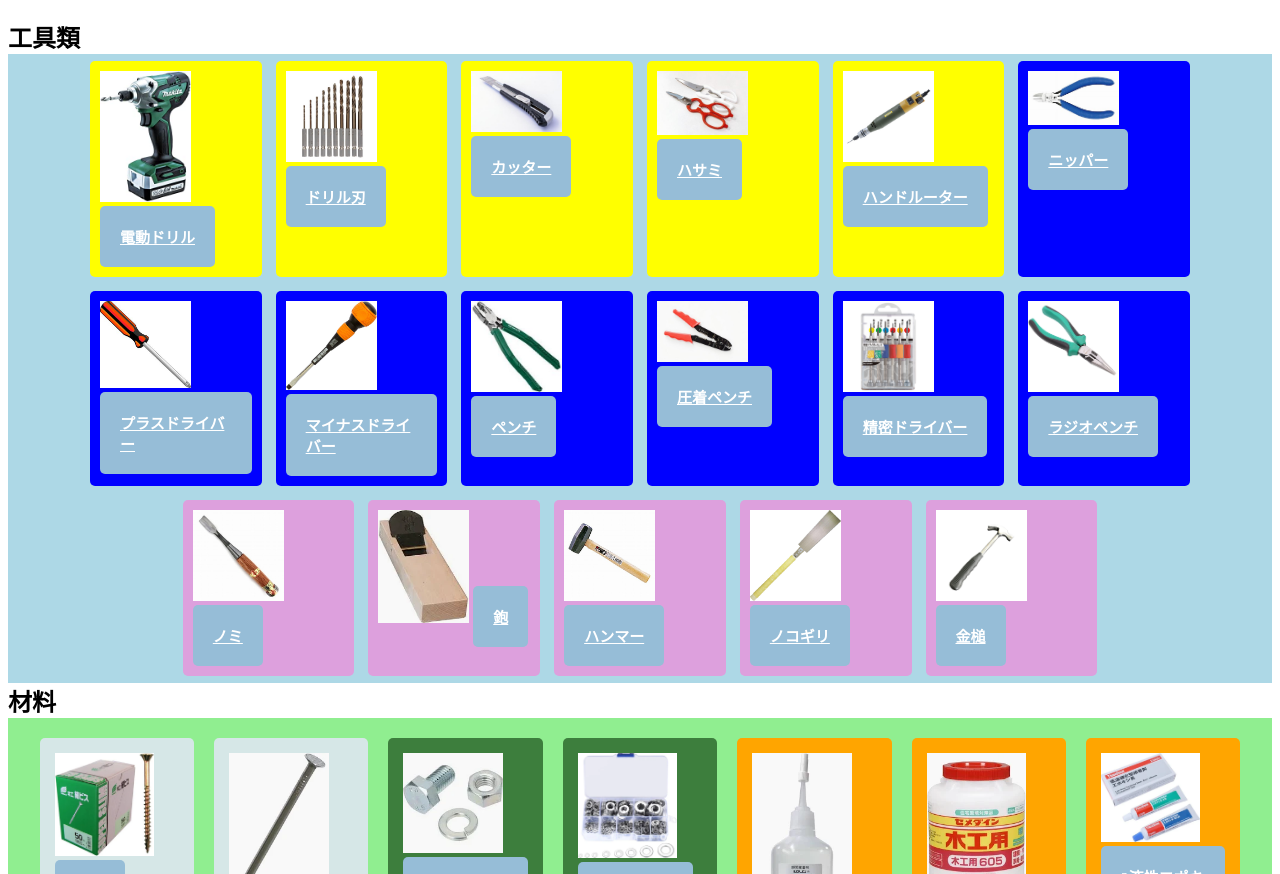
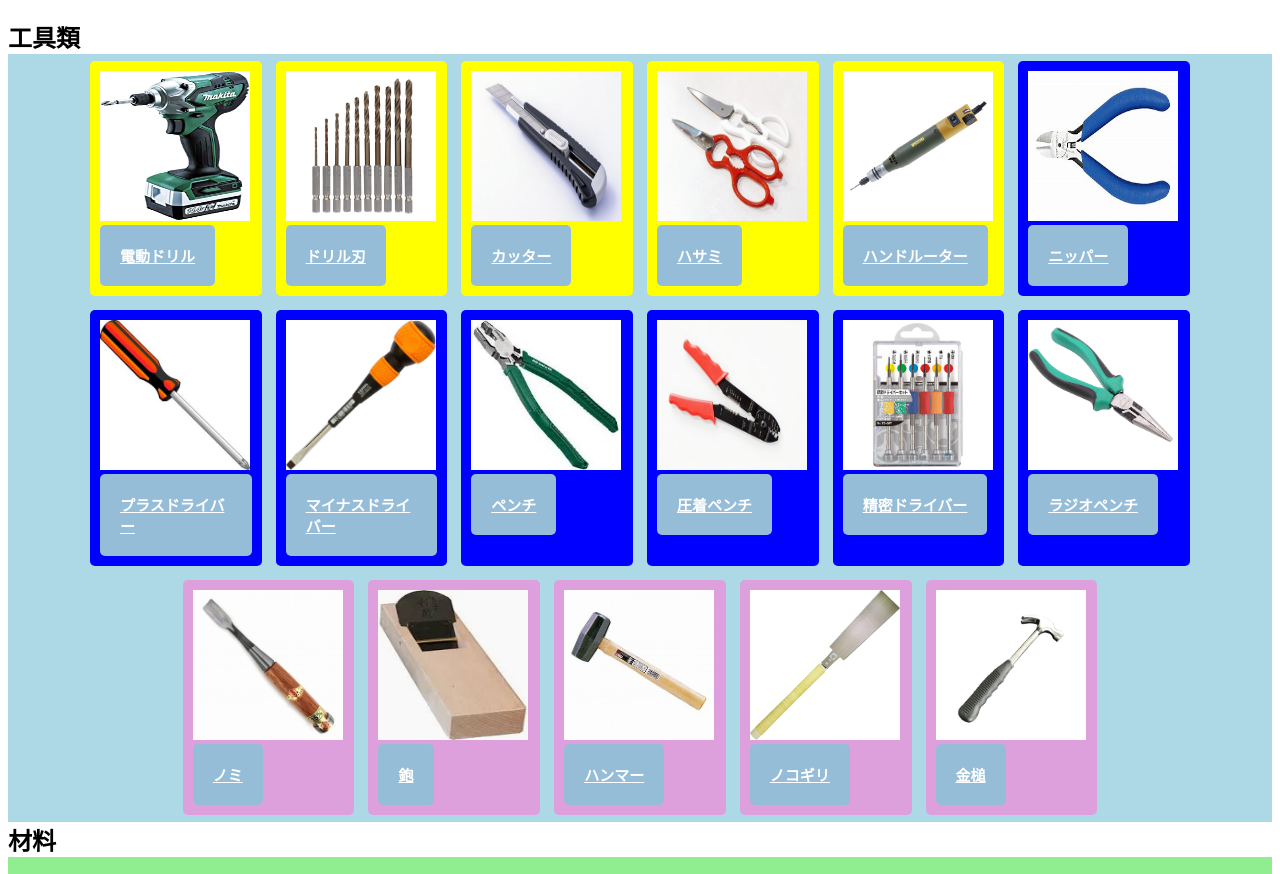
Before and after one commit to masahiro-kouno-B/masahiro-kouno.FND29, a plain HTML site: page index.html in a window 1280 px wide. Shown: the part 70-944 px from the top of the page. Drawn offline with Linux system fonts and the light colour scheme; files whose address does not match are found by name.

Commit message:
Update style.css

```diff
--- a/style.css
+++ b/style.css
@@ -37,7 +37,9 @@
       /* text-align:center; */
       }
 img {
-        width: 60%;                /* 画像サイズ指定 */
+        /* width: 60%;     */
+        width:150px;
+        height:150px;         /* 画像サイズ指定 */
     }
 
 .flex_test-item:nth-child(1){
@@ -167,7 +169,9 @@ img {
               /* text-align:center; */
               }
         img {
-                width: 80%;                /* 画像サイズ指定 */
+                /* width: 80%;                画像サイズ指定 */
+                width:150px;
+                height:150px;
             }
         .flex_test-item2:nth-child(1){
 
```
